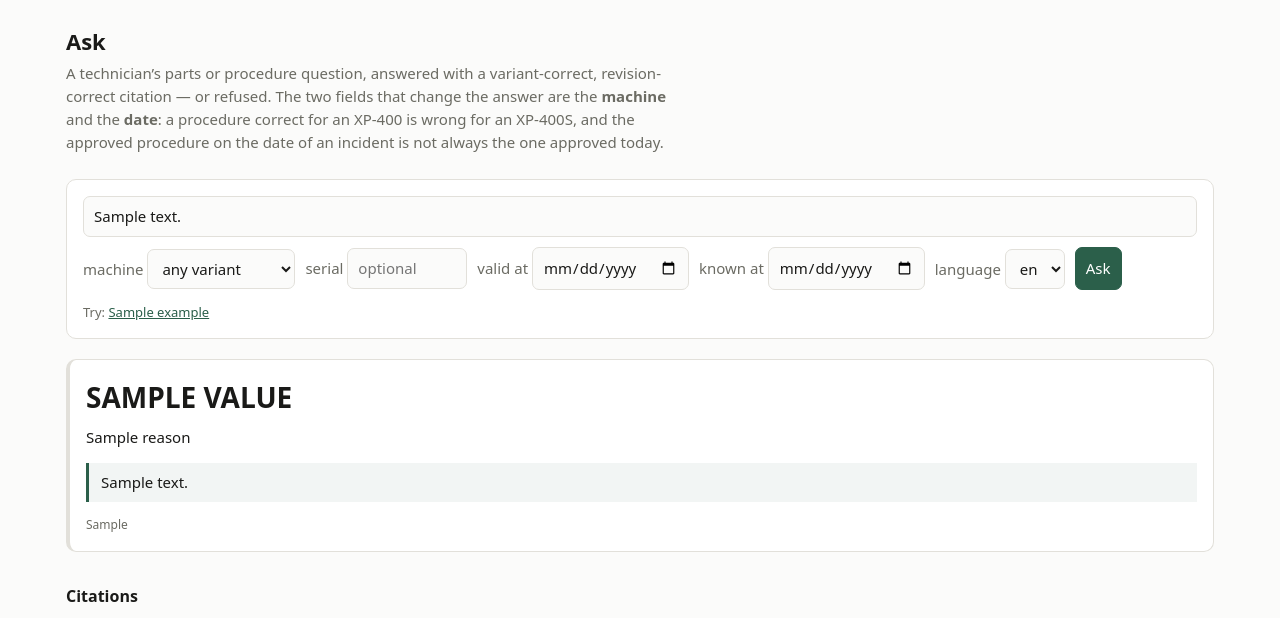
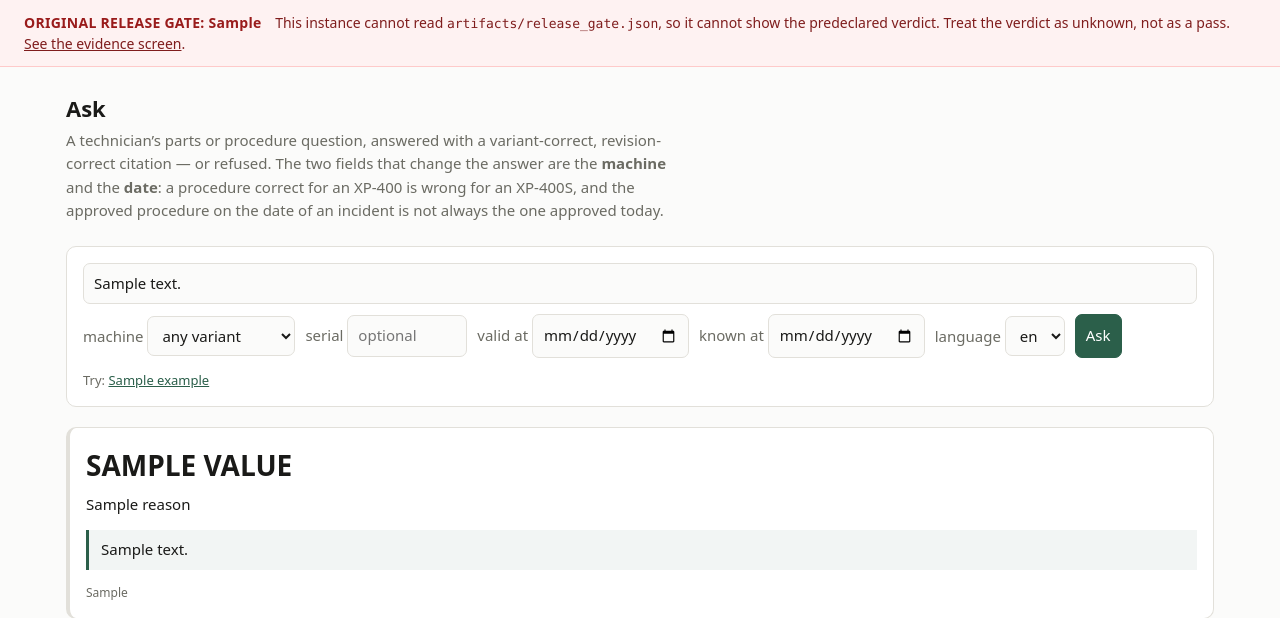
Before and after one commit to tair800/parts-answer-gate, a FastAPI app: template src/parts_answer_gate/api/templates/ask.html in a window 1280 px wide. Shown: the part 55-673 px from the top of the page. Run offline with FastAPI, Linux system fonts and the light colour scheme; the template is opened without the code that fills it: most values are stand-ins (such as "Sample title", 1, 10 or a date in 2020).

Commit message:
fix: say so when the release-gate verdict cannot be read
The banner carrying this project's headline disclosure rendered only for FAILED and PASSED. With
artifacts/release_gate.json absent or unparseable, _release_gate already returned NOT RUN and
UNREADABLE, but every screen then rendered with no banner at all and nothing was logged: the
disclosure failing open, which is the selective reporting this console exists to argue against.

Render those two states explicitly, in the same alarm styling as a failure and never the styling of
a cleared gate, and log the condition once per state. The FAILED and PASSED branches are unchanged,
and with the committed artifact present every screen renders byte for byte as before.

Refs #13

```diff
--- a/src/parts_answer_gate/api/app.py
+++ b/src/parts_answer_gate/api/app.py
@@ -19,6 +19,7 @@ question the gate refused, which is the property kill condition E turns on.
 from __future__ import annotations
 
 import json
+import logging
 import os
 from collections.abc import Iterator
 from datetime import UTC, date, datetime
@@ -173,6 +174,19 @@ def _artifacts(config: Settings) -> dict[str, Any]:
     return loaded
 
 
+_LOG = logging.getLogger(__name__)
+#: Verdict states already reported, so a console under traffic logs each one once per process
+#: rather than on every request.
+_GATE_STATES_WARNED: set[str] = set()
+
+
+def _warn_gate_unavailable(state: str, path: Path) -> None:
+    """Record, once per state, that the console could not read the predeclared verdict."""
+    if state not in _GATE_STATES_WARNED:
+        _GATE_STATES_WARNED.add(state)
+        _LOG.warning("release gate verdict unavailable (%s): %s", state, path)
+
+
 def _release_gate(config: Settings) -> dict[str, Any]:
     """The release-gate verdict, read from `artifacts/release_gate.json`.
 
@@ -187,10 +201,18 @@ def _release_gate(config: Settings) -> dict[str, Any]:
     """
     path = Path(config.artifacts_dir) / "release_gate.json"
     if not path.is_file():
+        _warn_gate_unavailable("NOT RUN", path)
         return {"release_gate": "NOT RUN", "failing": [], "vacuous_passes": []}
     try:
-        payload: dict[str, Any] = json.loads(path.read_text(encoding="utf-8"))
+        payload: Any = json.loads(path.read_text(encoding="utf-8"))
     except (OSError, ValueError):
+        _warn_gate_unavailable("UNREADABLE", path)
+        return {"release_gate": "UNREADABLE", "failing": [], "vacuous_passes": []}
+    # Parsing is not understanding. A file that is valid JSON but not a verdict -- `{}`, a list,
+    # a payload whose state is blank -- would otherwise reach the page as an empty banner or no
+    # banner at all, which is the same failing open as an absent file.
+    if not isinstance(payload, dict) or not str(payload.get("release_gate") or "").strip():
+        _warn_gate_unavailable("UNREADABLE", path)
         return {"release_gate": "UNREADABLE", "failing": [], "vacuous_passes": []}
     return payload
 
--- a/src/parts_answer_gate/api/templates/base.html
+++ b/src/parts_answer_gate/api/templates/base.html
@@ -125,6 +125,20 @@ cannot rebuild an index.">read-only</span>
   </div>
   {% elif gate_report and gate_report.release_gate == "PASSED" %}
   <div class="gate-banner ok"><strong>ORIGINAL RELEASE GATE: PASSED</strong></div>
+  {% elif gate_report %}
+  {#
+    The verdict file is absent, unreadable, or not the shape this console understands. Say so in
+    the same alarm styling as a failure, never the `ok` styling: a verdict this console cannot
+    read is unknown, and an unknown verdict must not be allowed to look like a pass.
+  #}
+  <div class="gate-banner">
+    <strong>ORIGINAL RELEASE GATE: {{ gate_report.release_gate }}</strong>
+    <span>
+      This instance cannot read <code>artifacts/release_gate.json</code>, so it cannot show the
+      predeclared verdict. Treat the verdict as unknown, not as a pass.
+      <a href="/evidence">See the evidence screen</a>.
+    </span>
+  </div>
   {% endif %}
   <main>{% block content %}{% endblock %}</main>
   <footer>
```
Also changed, not shown: tests/test_release_gate_banner.py (added, +128 -0 lines).
